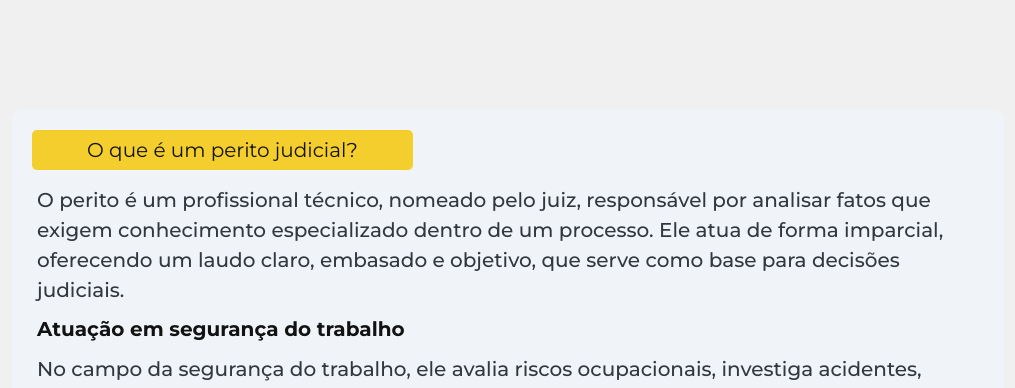
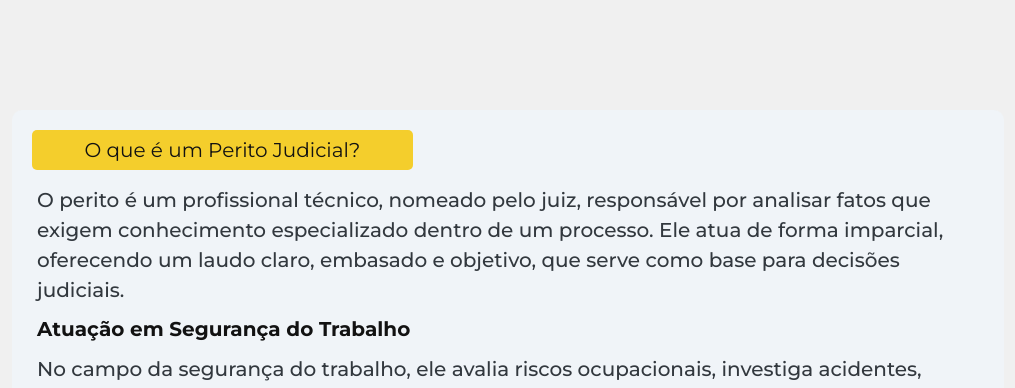
Before and after one commit to FragaTheus/site-perito-judicial-paulo-carvalho, a React (Vite) app: page /funcao in a window 1280 px wide. Shown: the part 1520-1908 px from the top of the page, without its empty margins (132-1147 px from the left). Built offline with nearby package versions, Linux system fonts and the light colour scheme; a web font is replaced by a local one.

Commit message:
refatorando texto do card da pg funcao

```diff
--- a/src/components/cards/descricao-perito/DescricaoPerito.tsx
+++ b/src/components/cards/descricao-perito/DescricaoPerito.tsx
@@ -6,7 +6,7 @@ export const DescricaoPerito = () => {
     <>
       <CardLayout
         cardActionContent={false}
-        cardTitle="O que é um perito judicial?"
+        cardTitle="O que é um Perito Judicial?"
       >
         <Box
           sx={{
@@ -30,7 +30,7 @@ export const DescricaoPerito = () => {
               fontWeight: 700,
             }}
           >
-            Atuação em segurança do trabalho
+            Atuação em Segurança do Trabalho
           </FormLabel>
           <Typography level="body-md">
             No campo da segurança do trabalho, ele avalia riscos ocupacionais,
```
